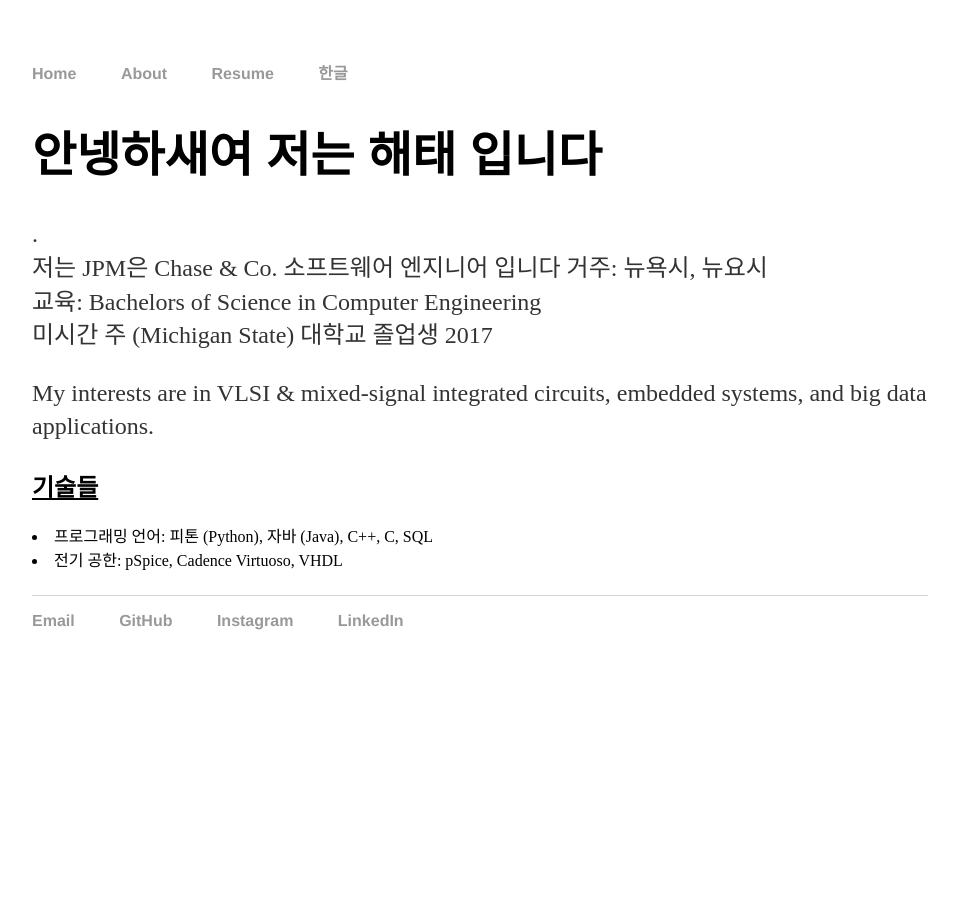
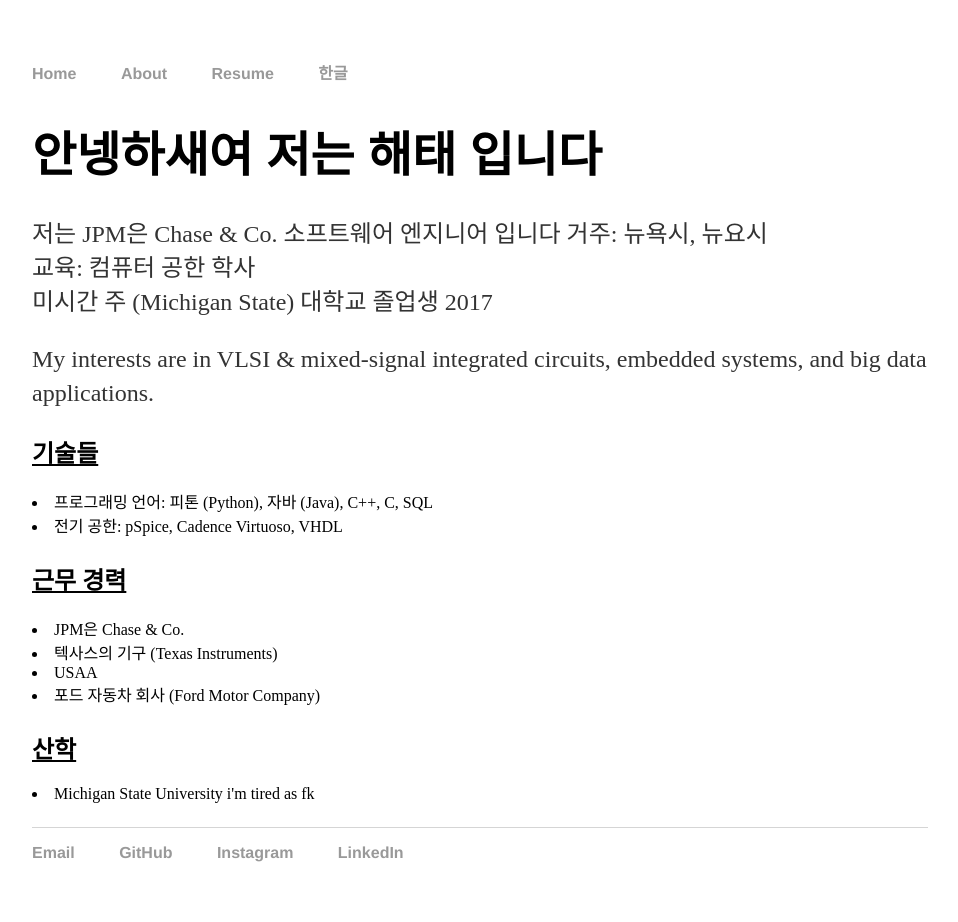
Before and after one commit to hkng248/hkng248.github.io, a Jekyll site: the page built from hangul/index.html, in a window 1280 px wide. Shown: the whole page, without its empty margins (160-1118 px from the left). Built offline with Jekyll 4.4.1, drawn with Linux system fonts in a browser that asks for light colours; Markdown is read by kramdown in place of the engine named in the settings; before the commit the page ends 900 px from its top, so only the background shows below that.

Commit message:
added content

```diff
--- a/hangul/index.html
+++ b/hangul/index.html
@@ -5,10 +5,9 @@
 <div class="blurb">
 	<h1>안넹하새여 저는 해태 입니다 </h1>
 	<p>
-	. <br>
 	저는 JPM은 Chase & Co. 소프트웨어 엔지니어 입니다
 	거주: 뉴욕시, 뉴요시 <br>
-	교육: Bachelors of Science in Computer Engineering <br>
+	교육: 컴퓨터 공한 학사 <br>
 	미시간 주 (Michigan State) 대학교 졸업생 2017</p>
 	<p></p>
 	<p>My interests are in VLSI & mixed-signal integrated circuits, embedded systems,
@@ -23,7 +22,16 @@
 
 	<p></p>
 
-	<p> </p>
+	<p><h2><u>근무 경력 </u></h2>
+		<li>JPM은 Chase & Co.</li>
+		<li>텍사스의 기구 (Texas Instruments)</li>
+		<li>USAA</li>
+		<li>포드 자동차 회사 (Ford Motor Company)</li>
+	</p>
+
+	<p><h2><u>산학</u></h2>
+		<li>Michigan State University i'm tired as fk</li>
+	</p>
 
 
 </div><!-- ./blurb -->
```
